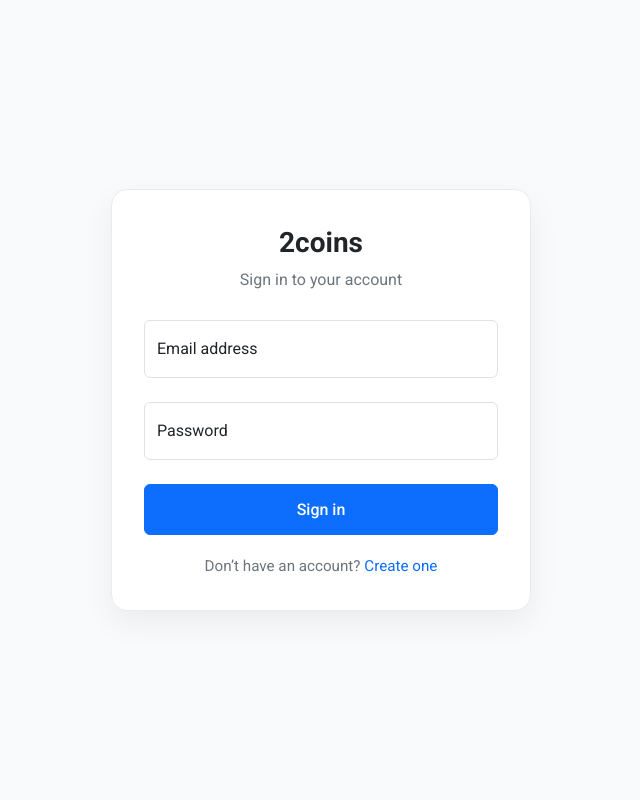
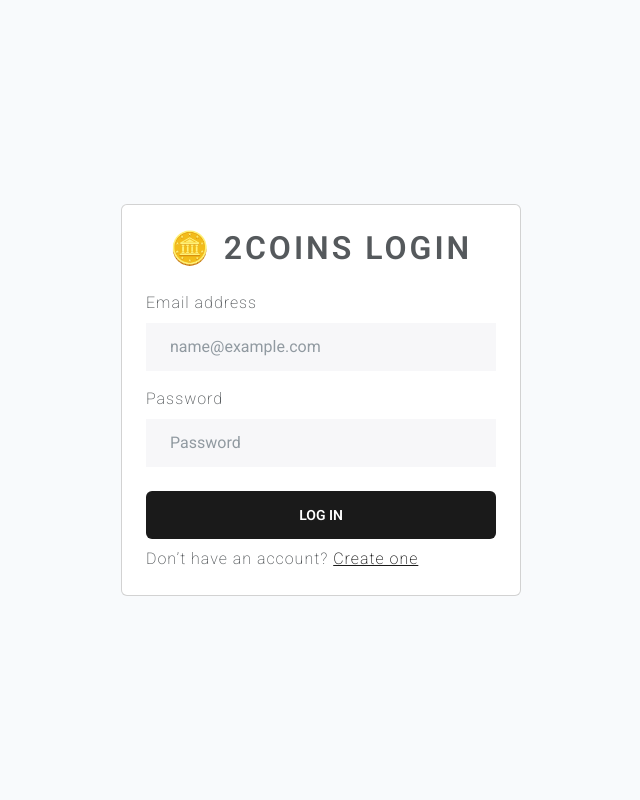
Before and after one commit to oleh-papka/two_coins, a Django app: page /login/ in a window 1280 px wide. Shown: the whole page, without its empty margins (319-959 px from the left). Run offline with Django 5.2, Linux system fonts and the light colour scheme; some libraries are stand-ins or nearby versions; some web fonts are replaced.

Commit message:
refactor: base.html theming + login.html setup

```diff
--- a/templates/base.html
+++ b/templates/base.html
@@ -4,7 +4,7 @@
 <head>
     <meta charset="UTF-8">
     <meta name="viewport" content="width=device-width, initial-scale=1.0">
-    <title>{% block title %}My Page{% endblock %}</title>
+    <title>{% block title %}2coins{% endblock %}</title>
 
     <!-- Google Fonts -->
     <link rel="preconnect" href="https://fonts.googleapis.com">
@@ -18,20 +18,27 @@
           integrity="sha384-sRIl4kxILFvY47J16cr9ZwB07vP4J8+LH7qKQnuqkuIAvNWLzeN8tE5YBujZqJLB"
           crossorigin="anonymous">
 
+    <!-- Bootstrap Brite theme (https://github.com/thomaspark/bootswatch?tab=readme-ov-file) -->
+    <link rel="stylesheet" href="https://cdn.jsdelivr.net/npm/bootswatch@5.3.8/dist/brite/bootstrap.min.css">
+
     <style>
         body {
             font-family: 'Roboto', sans-serif;
+            background-color: #F8FAFC;
         }
     </style>
 
     {% block extra_css %}{% endblock %}
 </head>
 <body>
-{% block body %}
-    <div class="container py-4">
-        {% block content %}{% endblock %}
-    </div>
-{% endblock %}
+<div id="body-wrapper" class="col-12 vh-100">
+    {% block body %}
+        <div class="container py-4">
+            {% block content %}{% endblock %}
+        </div>
+    {% endblock %}
+</div>
+
 
 <!-- Bootstrap Bundle JS (includes Popper) -->
 <script src="https://cdn.jsdelivr.net/npm/bootstrap@5.3.8/dist/js/bootstrap.bundle.min.js"
--- a/templates/users/login.html
+++ b/templates/users/login.html
@@ -1,109 +1,33 @@
 {% extends 'base.html' %}
 
-{% block title %}2coins | Login{% endblock %}
-
-{% block extra_css %}
-    <style>
-        body {
-            min-height: 100vh;
-            background: #f8fafc;
-        }
-
-        .login-wrapper {
-            min-height: 100vh;
-            display: flex;
-            align-items: center;
-            justify-content: center;
-            padding: 2rem 1rem;
-        }
-
-        .login-card {
-            width: 100%;
-            max-width: 420px;
-            background: #fff;
-            border: 1px solid #e9ecef;
-            border-radius: 1rem;
-            box-shadow: 0 0.75rem 2rem rgba(0, 0, 0, 0.06);
-            padding: 2rem;
-        }
-
-        .login-brand {
-            font-size: 1.75rem;
-            font-weight: 700;
-            text-align: center;
-            margin-bottom: 0.25rem;
-        }
-
-        .login-subtitle {
-            text-align: center;
-            color: #6c757d;
-            margin-bottom: 1.75rem;
-        }
-
-        .form-floating + .form-floating {
-            margin-top: 1rem;
-        }
-
-        .btn-login {
-            padding-top: 0.8rem;
-            padding-bottom: 0.8rem;
-            font-weight: 500;
-        }
-
-        .login-footer {
-            text-align: center;
-            margin-top: 1.25rem;
-            font-size: 0.95rem;
-            color: #6c757d;
-        }
-
-        .login-footer a {
-            text-decoration: none;
-        }
-
-        .login-footer a:hover {
-            text-decoration: underline;
-        }
-    </style>
-{% endblock %}
+{% block title %}🪙 2coins | Login{% endblock %}
 
 {% block body %}
-    <div class="login-wrapper">
-        <main class="login-card">
+    <div id="login-wrapper" class="d-flex justify-content-center align-items-center vh-100">
+
+        <div class="card col-3" style="max-width: 600px; min-width: 400px; margin: 0 auto;">
+            <div class="card-body p-4">
+                <h1 class="text-center mb-4">🪙 2coins Login</h1>
                 <form method="post">
                     {% csrf_token %}
 
-                <div class="login-brand">2coins</div>
-                <p class="login-subtitle">Sign in to your account</p>
+                    <div class="mb-3">
+                        <label for="id_email" class="form-label">Email address</label>
+                        <input type="email" class="form-control" id="id_email" name="email"
+                               placeholder="name@example.com"
+                               autocomplete="email" required>
 
-                <div class="form-floating">
-                    <input
-                            type="email"
-                            class="form-control"
-                            id="floatingInput"
-                            name="email"
-                            placeholder="name@example.com"
-                            autocomplete="email"
-                            required
-                    >
-                    <label for="floatingInput">Email address</label>
                     </div>
 
-                <div class="form-floating my-4">
-                    <input
-                            type="password"
-                            class="form-control"
-                            id="floatingPassword"
-                            name="password"
+                    <div class="mb-3">
+                        <label for="id_password" class="form-label">Password</label>
+                        <input type="password" class="form-control" id="id_password" name="password"
                                placeholder="Password"
-                            autocomplete="current-password"
-                            required
-                    >
-                    <label for="floatingPassword">Password</label>
+                               autocomplete="current-password" required>
                     </div>
 
-                <button class="btn btn-primary w-100 btn-login" type="submit">
-                    Sign in
+                    <button class="btn btn-primary w-100 my-2" type="submit">
+                        Log in
                     </button>
 
                     <div class="login-footer">
@@ -111,6 +35,8 @@
                         <a href="{% url 'register' %}">Create one</a>
                     </div>
                 </form>
-        </main>
+            </div>
+        </div>
+
     </div>
 {% endblock %}
```
Lines whose indentation alone changed are shown as unchanged.
